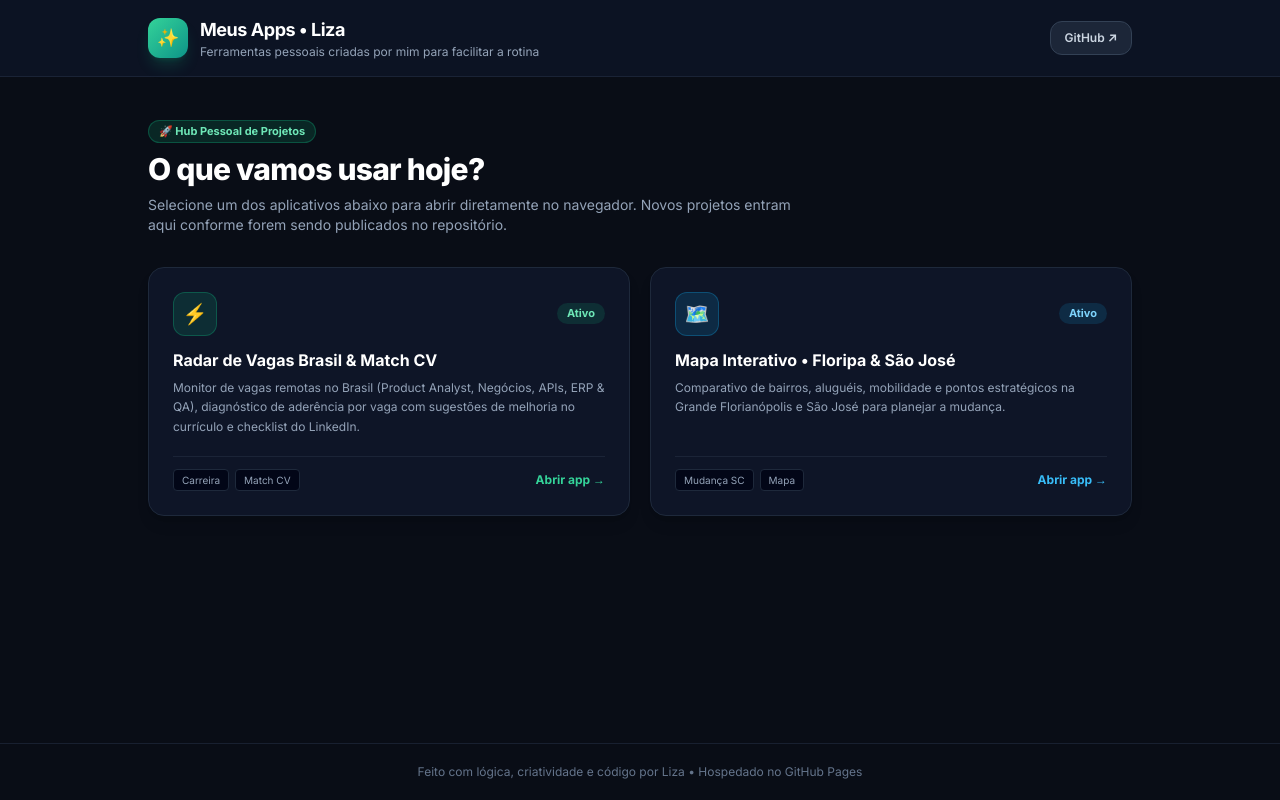
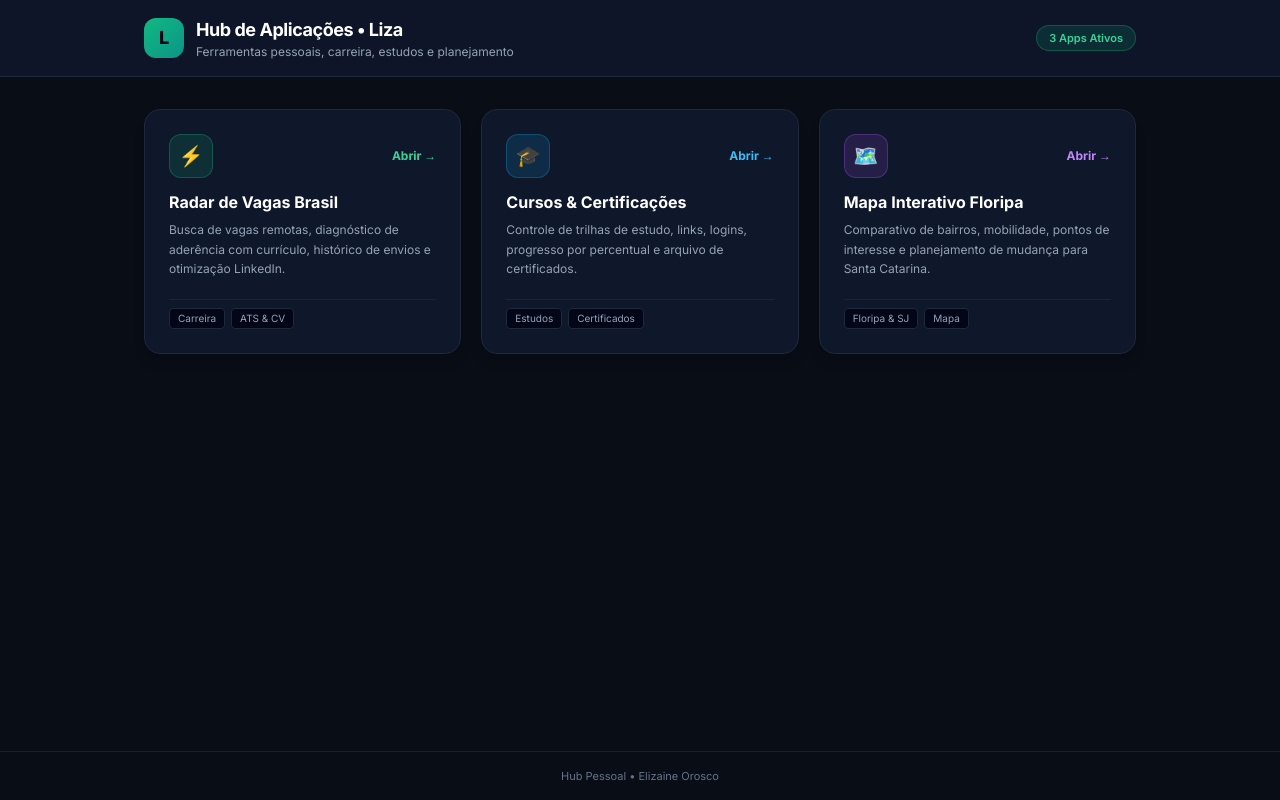
Before and after one commit to elizaine/meus-apps, a plain HTML site: page index.html in a window 1280 px wide. Drawn offline with nearby package versions, Linux system fonts and the light colour scheme.

Commit message:
Update index.html

```diff
--- a/index.html
+++ b/index.html
@@ -3,7 +3,7 @@
 <head>
   <meta charset="UTF-8" />
   <meta name="viewport" content="width=device-width, initial-scale=1.0" />
-  <title>Meus Apps • Liza</title>
+  <title>Hub de Projetos • Liza</title>
   <script src="https://cdn.tailwindcss.com"></script>
   <link href="https://fonts.googleapis.com/css2?family=Inter:wght@400;500;600;700;800&display=swap" rel="stylesheet">
   <style>
@@ -13,114 +13,98 @@
 <body class="min-h-screen flex flex-col">
 
   <!-- Header -->
-  <header class="border-b border-slate-800/80 bg-slate-900/70 backdrop-blur sticky top-0 z-20">
-    <div class="max-w-5xl mx-auto px-5 py-4 flex items-center justify-between">
+  <header class="bg-slate-900/95 border-b border-slate-800 sticky top-0 z-30 backdrop-blur">
+    <div class="max-w-5xl mx-auto px-4 py-4 flex items-center justify-between gap-4">
       <div class="flex items-center gap-3">
-        <div class="w-10 h-10 rounded-xl bg-gradient-to-br from-emerald-400 to-teal-600 flex items-center justify-center text-slate-950 font-extrabold text-lg shadow-lg shadow-emerald-500/20">
-          ✨
+        <div class="w-10 h-10 rounded-xl bg-gradient-to-br from-emerald-500 to-teal-600 flex items-center justify-center text-slate-950 font-extrabold text-lg">
+          L
         </div>
         <div>
-          <h1 class="font-bold text-white text-base sm:text-lg tracking-tight">Meus Apps • Liza</h1>
-          <p class="text-xs text-slate-400">Ferramentas pessoais criadas por mim para facilitar a rotina</p>
+          <h1 class="font-bold text-white text-lg tracking-tight">Hub de Aplicações • Liza</h1>
+          <p class="text-xs text-slate-400">Ferramentas pessoais, carreira, estudos e planejamento</p>
         </div>
       </div>
-
-      <a href="https://github.com/elizaine/meus-apps" target="_blank" rel="noopener noreferrer" class="text-xs font-semibold text-slate-300 hover:text-white bg-slate-800/90 hover:bg-slate-800 border border-slate-700 px-3.5 py-2 rounded-xl transition">
-        GitHub ↗
-      </a>
+      <span class="text-[11px] font-semibold px-3 py-1 rounded-full bg-emerald-500/15 text-emerald-400 border border-emerald-500/30">
+        3 Apps Ativos
+      </span>
     </div>
   </header>
 
   <!-- Main -->
-  <main class="flex-1 max-w-5xl w-full mx-auto px-5 py-10 space-y-8">
+  <main class="flex-1 max-w-5xl w-full mx-auto px-4 py-8">
+    <div class="grid grid-cols-1 md:grid-cols-3 gap-5">
 
-    <div class="space-y-2">
-      <span class="inline-block text-[11px] font-bold px-2.5 py-0.5 rounded-full bg-emerald-500/15 text-emerald-300 border border-emerald-500/30">
-        🚀 Hub Pessoal de Projetos
-      </span>
-      <h2 class="text-2xl sm:text-3xl font-extrabold text-white tracking-tight">
-        O que vamos usar hoje?
-      </h2>
-      <p class="text-sm text-slate-400 max-w-2xl">
-        Selecione um dos aplicativos abaixo para abrir diretamente no navegador. Novos projetos entram aqui conforme forem sendo publicados no repositório.
-      </p>
-    </div>
-
-    <!-- Grid de Apps -->
-    <div class="grid grid-cols-1 md:grid-cols-2 gap-5">
-
-      <!-- Card 1: Radar de Vagas Brasil -->
-      <a href="./radar-vagas/" class="group bg-slate-900/90 hover:bg-slate-900 border border-slate-800 hover:border-emerald-500/50 rounded-2xl p-6 flex flex-col justify-between gap-5 transition shadow-lg">
+      <!-- Card 1: Radar de Vagas -->
+      <a href="./radar-vagas/" class="group bg-slate-900 border border-slate-800 hover:border-emerald-500/50 rounded-2xl p-6 flex flex-col justify-between gap-5 transition shadow-lg">
         <div class="space-y-3">
           <div class="flex items-center justify-between">
             <div class="w-11 h-11 rounded-xl bg-emerald-500/15 border border-emerald-500/30 flex items-center justify-center text-xl">
               ⚡
             </div>
-            <span class="text-[11px] font-bold px-2.5 py-0.5 rounded-full bg-emerald-500/15 text-emerald-300">
-              Ativo
-            </span>
+            <span class="text-xs font-bold text-emerald-400 group-hover:translate-x-0.5 transition">Abrir →</span>
           </div>
-
           <div>
-            <h3 class="text-base font-bold text-white group-hover:text-emerald-400 transition">
-              Radar de Vagas Brasil & Match CV
-            </h3>
+            <h2 class="text-base font-bold text-white group-hover:text-emerald-300 transition">Radar de Vagas Brasil</h2>
             <p class="text-xs text-slate-400 mt-1.5 leading-relaxed">
-              Monitor de vagas remotas no Brasil (Product Analyst, Negócios, APIs, ERP & QA), diagnóstico de aderência por vaga com sugestões de melhoria no currículo e checklist do LinkedIn.
+              Busca de vagas remotas, diagnóstico de aderência com currículo, histórico de envios e otimização LinkedIn.
             </p>
           </div>
         </div>
-
-        <div class="flex items-center justify-between pt-3 border-t border-slate-800/80 text-xs">
-          <div class="flex gap-1.5">
-            <span class="bg-slate-950 text-slate-400 border border-slate-800 px-2 py-0.5 rounded text-[10px]">Carreira</span>
-            <span class="bg-slate-950 text-slate-400 border border-slate-800 px-2 py-0.5 rounded text-[10px]">Match CV</span>
-          </div>
-          <span class="font-bold text-emerald-400 group-hover:translate-x-0.5 transition">
-            Abrir app →
-          </span>
+        <div class="flex flex-wrap gap-1.5 pt-2 border-t border-slate-800/80">
+          <span class="text-[10px] bg-slate-950 text-slate-400 border border-slate-800 px-2 py-0.5 rounded">Carreira</span>
+          <span class="text-[10px] bg-slate-950 text-slate-400 border border-slate-800 px-2 py-0.5 rounded">ATS & CV</span>
         </div>
       </a>
 
-      <!-- Card 2: Mapa Interativo Floripa -->
-      <a href="./mapa-interativo-floripa/" class="group bg-slate-900/90 hover:bg-slate-900 border border-slate-800 hover:border-sky-500/50 rounded-2xl p-6 flex flex-col justify-between gap-5 transition shadow-lg">
+      <!-- Card 2: Radar de Cursos & Certificações -->
+      <a href="./radar-cursos/" class="group bg-slate-900 border border-slate-800 hover:border-sky-500/50 rounded-2xl p-6 flex flex-col justify-between gap-5 transition shadow-lg">
         <div class="space-y-3">
           <div class="flex items-center justify-between">
             <div class="w-11 h-11 rounded-xl bg-sky-500/15 border border-sky-500/30 flex items-center justify-center text-xl">
-              🗺️
+              🎓
             </div>
-            <span class="text-[11px] font-bold px-2.5 py-0.5 rounded-full bg-sky-500/15 text-sky-300">
-              Ativo
-            </span>
+            <span class="text-xs font-bold text-sky-400 group-hover:translate-x-0.5 transition">Abrir →</span>
           </div>
-
           <div>
-            <h3 class="text-base font-bold text-white group-hover:text-sky-400 transition">
-              Mapa Interativo • Floripa & São José
-            </h3>
+            <h2 class="text-base font-bold text-white group-hover:text-sky-300 transition">Cursos & Certificações</h2>
             <p class="text-xs text-slate-400 mt-1.5 leading-relaxed">
-              Comparativo de bairros, aluguéis, mobilidade e pontos estratégicos na Grande Florianópolis e São José para planejar a mudança.
+              Controle de trilhas de estudo, links, logins, progresso por percentual e arquivo de certificados.
             </p>
           </div>
         </div>
+        <div class="flex flex-wrap gap-1.5 pt-2 border-t border-slate-800/80">
+          <span class="text-[10px] bg-slate-950 text-slate-400 border border-slate-800 px-2 py-0.5 rounded">Estudos</span>
+          <span class="text-[10px] bg-slate-950 text-slate-400 border border-slate-800 px-2 py-0.5 rounded">Certificados</span>
+        </div>
+      </a>
 
-        <div class="flex items-center justify-between pt-3 border-t border-slate-800/80 text-xs">
-          <div class="flex gap-1.5">
-            <span class="bg-slate-950 text-slate-400 border border-slate-800 px-2 py-0.5 rounded text-[10px]">Mudança SC</span>
-            <span class="bg-slate-950 text-slate-400 border border-slate-800 px-2 py-0.5 rounded text-[10px]">Mapa</span>
+      <!-- Card 3: Mapa Interativo Floripa -->
+      <a href="./mapa-interativo-floripa/" class="group bg-slate-900 border border-slate-800 hover:border-purple-500/50 rounded-2xl p-6 flex flex-col justify-between gap-5 transition shadow-lg">
+        <div class="space-y-3">
+          <div class="flex items-center justify-between">
+            <div class="w-11 h-11 rounded-xl bg-purple-500/15 border border-purple-500/30 flex items-center justify-center text-xl">
+              🗺️
+            </div>
+            <span class="text-xs font-bold text-purple-400 group-hover:translate-x-0.5 transition">Abrir →</span>
           </div>
-          <span class="font-bold text-sky-400 group-hover:translate-x-0.5 transition">
-            Abrir app →
-          </span>
+          <div>
+            <h2 class="text-base font-bold text-white group-hover:text-purple-300 transition">Mapa Interativo Floripa</h2>
+            <p class="text-xs text-slate-400 mt-1.5 leading-relaxed">
+              Comparativo de bairros, mobilidade, pontos de interesse e planejamento de mudança para Santa Catarina.
+            </p>
+          </div>
+        </div>
+        <div class="flex flex-wrap gap-1.5 pt-2 border-t border-slate-800/80">
+          <span class="text-[10px] bg-slate-950 text-slate-400 border border-slate-800 px-2 py-0.5 rounded">Floripa & SJ</span>
+          <span class="text-[10px] bg-slate-950 text-slate-400 border border-slate-800 px-2 py-0.5 rounded">Mapa</span>
         </div>
       </a>
 
     </div>
   </main>
 
-  <!-- Footer -->
-  <footer class="border-t border-slate-800/70 py-5 text-center text-xs text-slate-500">
-    Feito com lógica, criatividade e código por Liza • Hospedado no GitHub Pages
+  <footer class="border-t border-slate-800/70 py-4 text-center text-[11px] text-slate-500">
+    Hub Pessoal • Elizaine Orosco
   </footer>
 
 </body>
```
